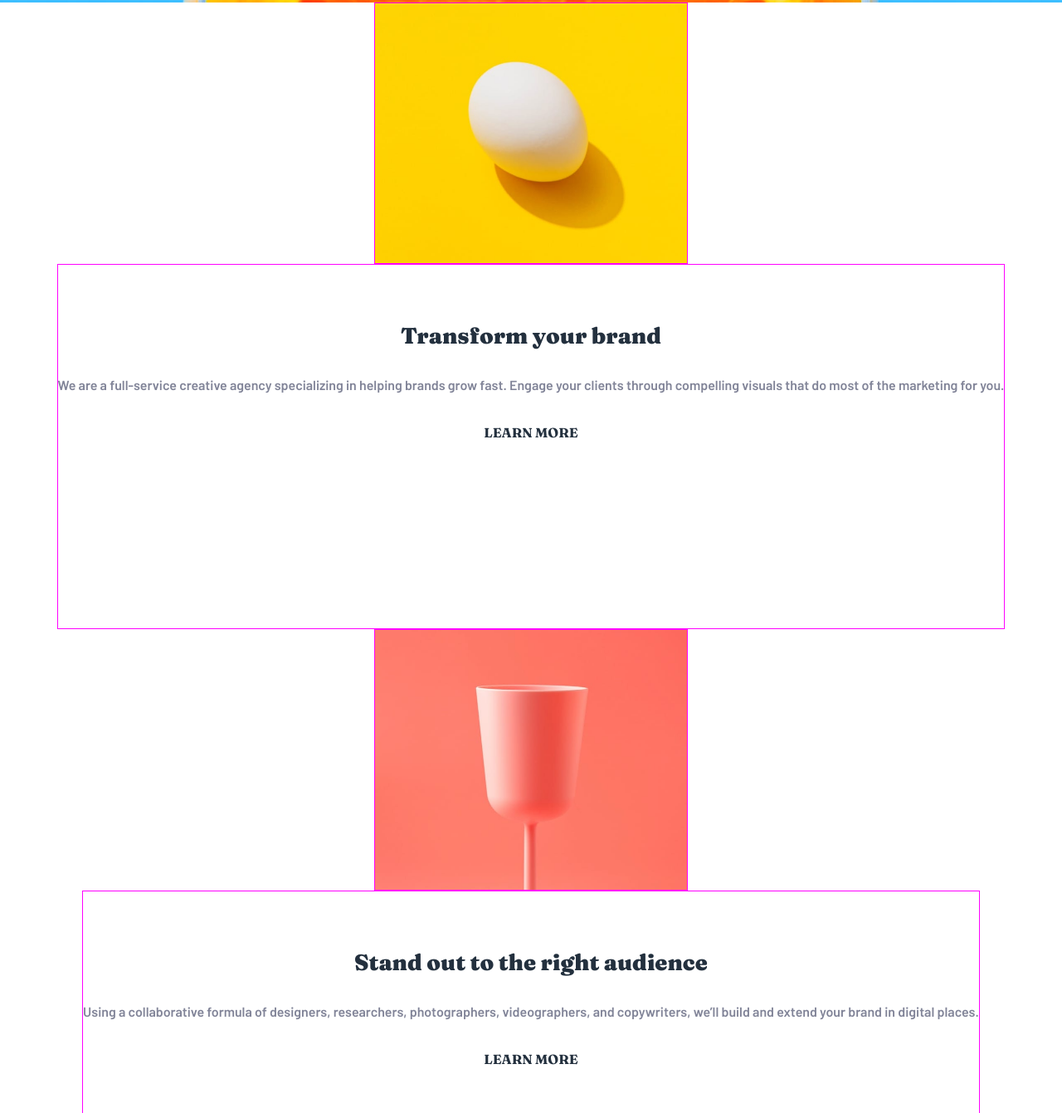
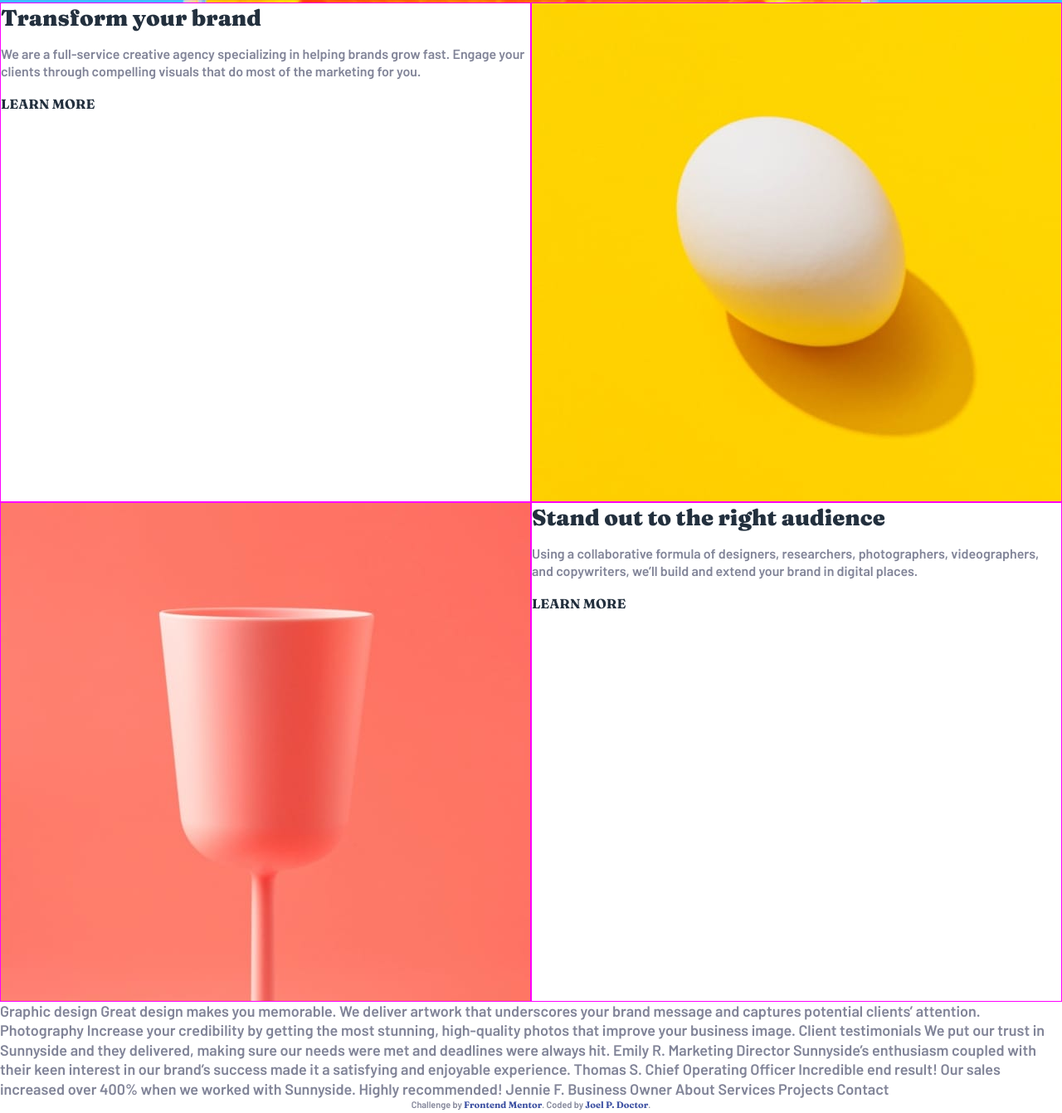
Before and after one commit to kingwell47/sunnyside, a plain HTML site: page index.html in a window 1280 px wide. Shown: the part 797-2138 px from the top of the page at 83% size. Drawn offline with Linux system fonts and the light colour scheme.

Commit message:
Removed all padding, margins need to recenter text

```diff
--- a/app/scss/_features.scss
+++ b/app/scss/_features.scss
@@ -1,31 +1,67 @@
 .features {
-    display: flex;
-    flex-direction: column;
-    align-items: center;
-    padding: 0 2.5rem;
+    flex-wrap: wrap;
 
-    //flex-wrap: wrap;
+    @include breakpoint-up(medium) {
+        padding: 0;
+    }
 
     &__element {
         border: 1px solid magenta; //remove
-        display: flex;
-        //height: 37.5rem;
+        min-width: 23.375rem;
+        max-width: 23.4375rem;
 
-        > img {
-            object-fit: cover;
-            height: 19.563rem;
+        @include breakpoint-up(medium) {
+            flex: 50%;
+            max-width: 90rem;
         }
 
+        .image{
+            height: 19.5rem;
+            background-repeat: no-repeat;
+
+            @include breakpoint-down(small) {
+                background-size: 100%;
+            }
+
+            @include breakpoint-up(medium) {
+                height: 27.5rem;
+                background-position: center center;
+            }
+
+            @include breakpoint-up(medium) {
+                height: 37.5rem;
+            }
+            &-transform {
+                background-image: url("/images/mobile/image-transform.jpg");
+
+                @include breakpoint-up(medium) {
+                    background-image: url("/images/desktop/image-transform.jpg");
+                }
+            }
+            &-stand-out {
+                background-image: url("/images/mobile/image-stand-out.jpg");
+
+                @include breakpoint-up(medium) {
+                    background-image: url("/images/desktop/image-stand-out.jpg");
+                }
+            }
+        }
+
+
         &__text{
-            height: 27.375rem;
-            padding-top: 4.25rem;
+
             text-align: center;
 
+            @include breakpoint-up(medium) {
+                height: 37.5rem;
+                text-align: left;
+            }
+
             > h2 {
-                margin-bottom: 2rem;
+
             }
             > p {
-                margin-bottom: 2.125rem;
+
             }
             > a {
                 text-transform: uppercase;
@@ -35,4 +71,27 @@
         }
 
     }
+
+    //change position in dekstop view
+    #transform_image {
+        order: 1;
+        @include breakpoint-up(large) {
+            order: 2;
+        }
+    }
+
+    #transform_text {
+        order: 2;
+        @include breakpoint-up(large) {
+            order: 1;
+        }
+    }
+
+    #stand-out_image {
+        order: 3;
+    }
+
+    #stand-out_text {
+        order: 4;
+    }
 }
--- a/app/scss/_header.scss
+++ b/app/scss/_header.scss
@@ -40,6 +40,7 @@
     &__links {
         flex: 1;
         a {
+            font-family: 'Barlow', sans-serif;
             font-size: $font-sm;
             color: $white;
 
--- a/index.html
+++ b/index.html
@@ -44,11 +44,12 @@
   </div>
 
   </header>
-  <section class="features">
-    <div class="features__element">
-      <img src="/images/mobile/image-transform.jpg" alt="transform">
+  <section class="features flex flex-jc-c">
+    <div class="features__element" id="transform_image">
+      <div class="image image-transform">
+      </div>
     </div>
-    <div class="features__element">
+    <div class="features__element" id="transform_text">
       <div class="features__element__text">
         <h2 class="text_big text_big-max">Transform your brand</h2>
         <p>We are a full-service creative agency specializing in helping brands grow fast. Engage your clients through compelling visuals that do most of the marketing for you.
@@ -56,10 +57,11 @@
         <a href="#">Learn more</a>
       </div>
     </div>
-    <div class="features__element">
-      <img src="/images/mobile/image-stand-out.jpg" alt="stand-out">
+    <div class="features__element" id="stand-out_image">
+      <div class="image image-stand-out">
+      </div>
     </div>
-    <div class="features__element">
+    <div class="features__element" id="stand-out_text">
       <div class="features__element__text">
         <h2 class="text_big text_big-max">Stand out to the right audience</h2>
         <p>Using a collaborative formula of designers, researchers, photographers, videographers, and copywriters, we’ll build and extend your brand in digital places.
@@ -105,7 +107,7 @@
 
   <div class="attribution">
     Challenge by <a href="https://www.frontendmentor.io?ref=challenge" target="_blank">Frontend Mentor</a>.
-    Coded by <a href="#">Your Name Here</a>.
+    Coded by <a href="#">Joel P. Doctor</a>.
   </div>
 </div>
 </body>
```
Also changed, not shown: dist/style.css, 1 other file.
